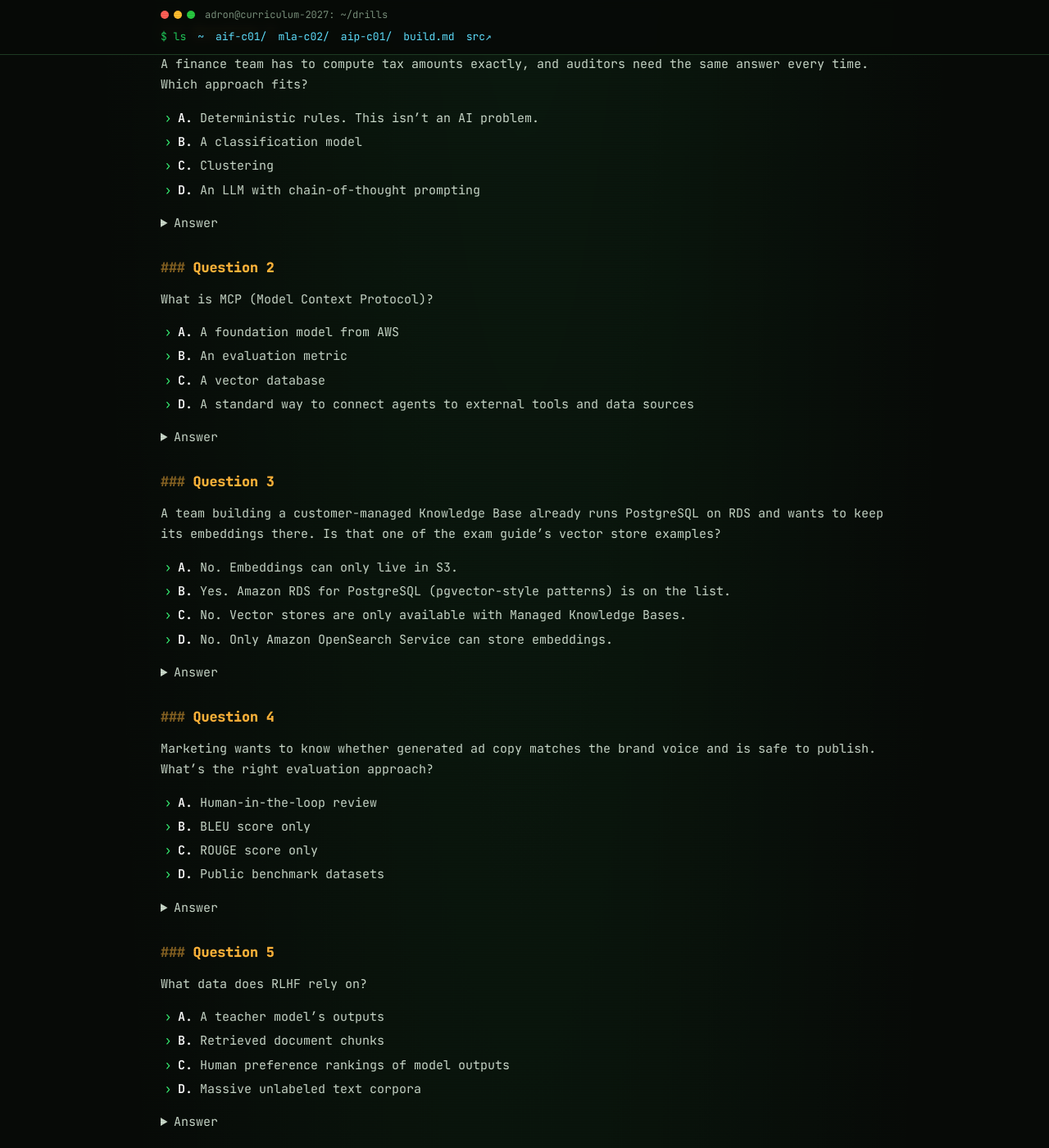
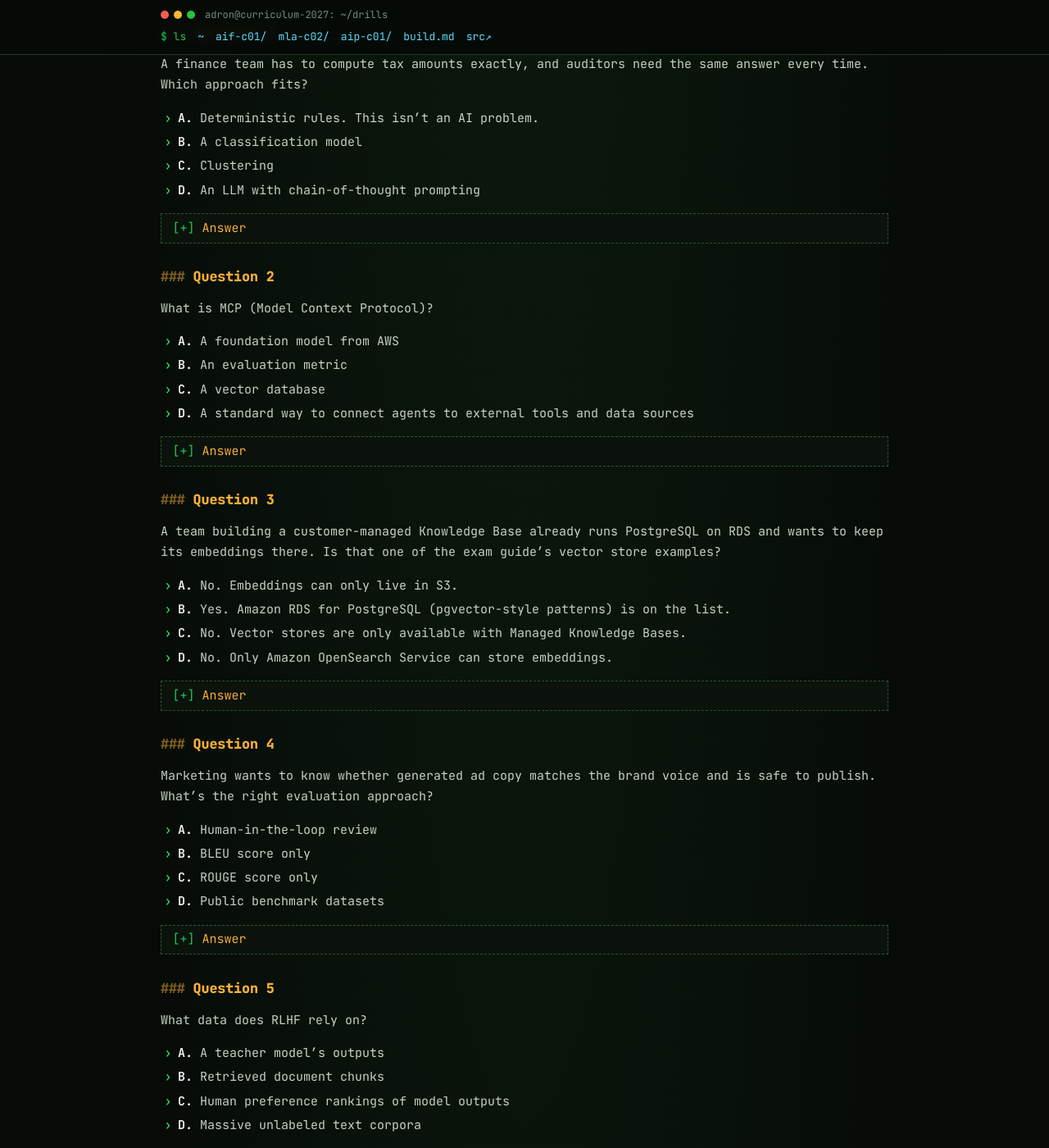
Before and after one commit to Adron/curriculua-du-get-shit-done-at-aws, a Jekyll site: the page built from drills/aif-02.md, in a window 1280 px wide and 1400 px high, scrolled down 337 px. Shown: the whole window at 82% size. Built offline with Jekyll 4.4.1, drawn with Linux system fonts in a browser that asks for light colours.

Commit message:
Style details/summary answer blocks in the hacker theme
Co-Authored-By: Claude Opus 5.5 <noreply@anthropic.com>

```diff
--- a/assets/css/hacker.css
+++ b/assets/css/hacker.css
@@ -105,6 +105,14 @@ body {
 .doc blockquote { margin: 1.2em 0; padding: .6em 1em; border-left: 3px solid var(--amber); background: rgba(255,180,58,.06); color: var(--fg); }
 .doc blockquote p { margin: .3em 0; }
 
+.doc details { margin: .6em 0 1.2em; border: 1px dashed var(--line-2); background: var(--bg-2); padding: .3em .9em; }
+.doc details[open] { border-style: solid; border-left: 3px solid var(--green-2); padding-bottom: .6em; }
+.doc summary { cursor: pointer; color: var(--amber); list-style: none; }
+.doc summary::-webkit-details-marker { display: none; }
+.doc summary::before { content: "[+] "; color: var(--green-2); }
+.doc details[open] > summary::before { content: "[-] "; }
+.doc summary:focus-visible { outline: 2px solid var(--cyan); outline-offset: 2px; }
+
 /* ---------- code ---------- */
 code, pre { font-family: var(--mono); font-size: .92em; }
 .doc :not(pre) > code { color: var(--magenta); background: var(--bg-3); border: 1px solid var(--line); padding: .05em .35em; border-radius: 2px; }
```
